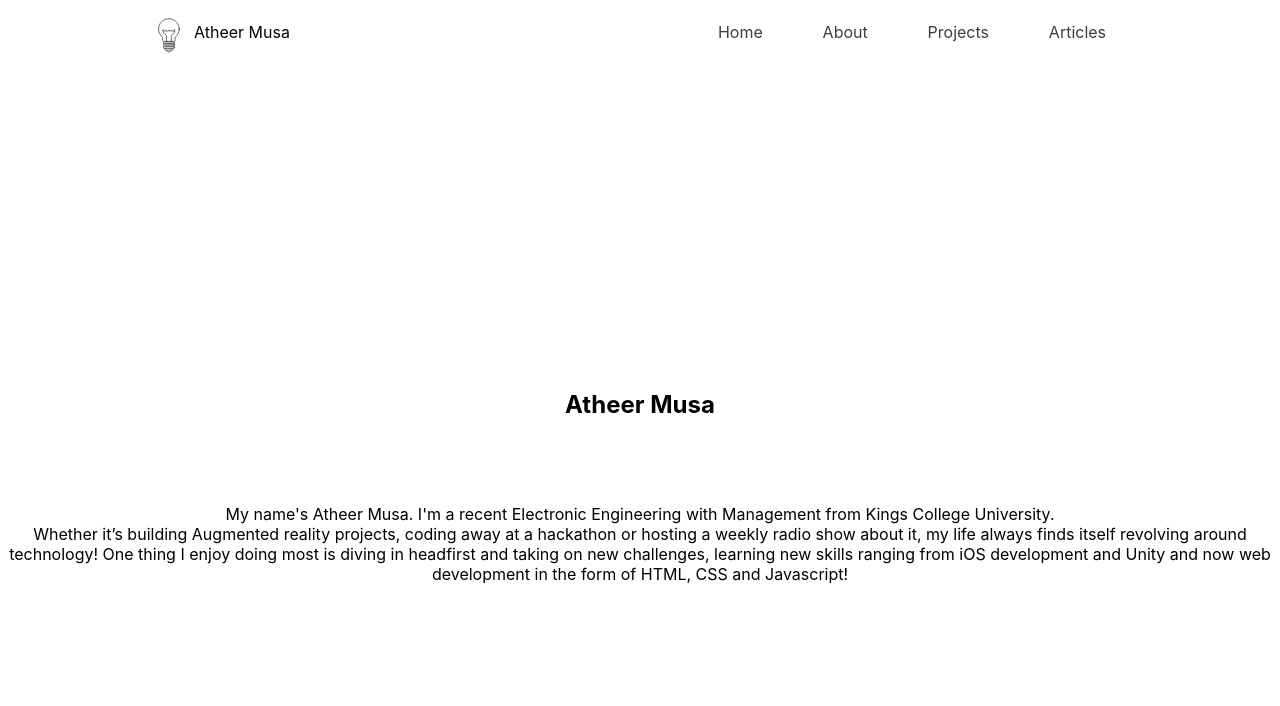
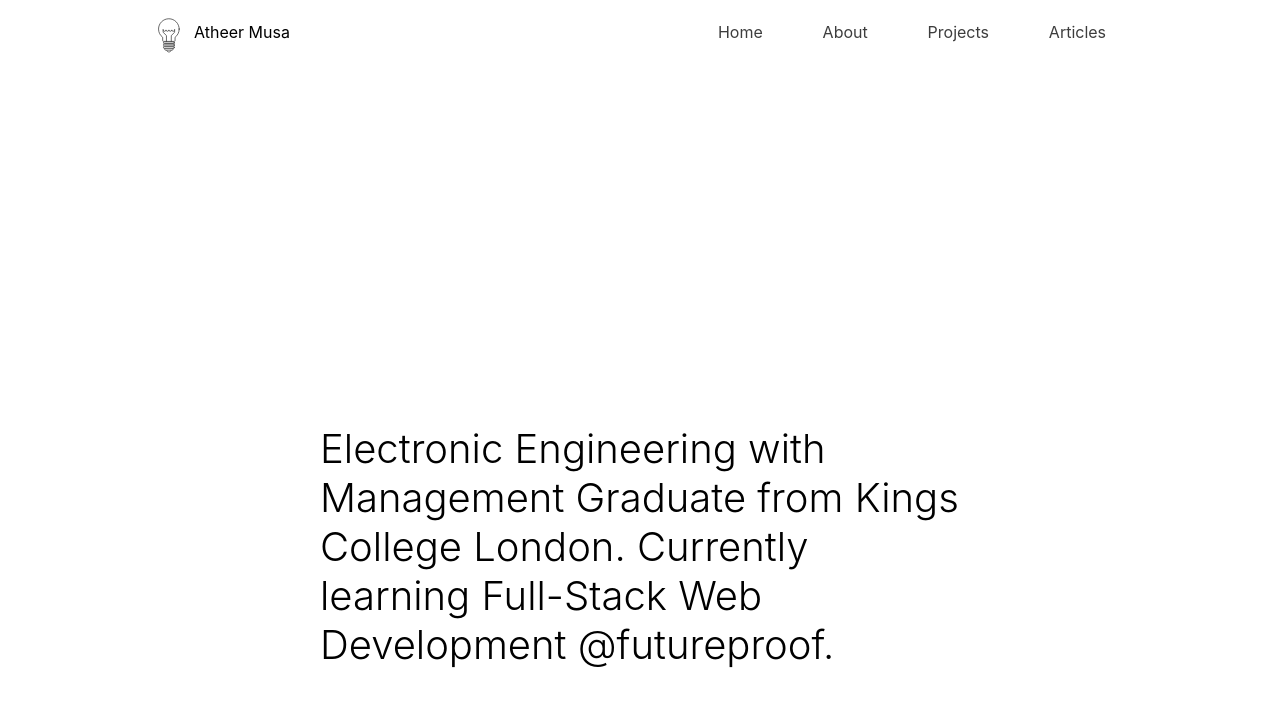
Before and after one commit to atheermusa/portfolioSiteReact, a React (Create React App) app: page / in a window 1280 px wide. Shown: the top 706 px of the page. Built offline with nearby package versions, Linux system fonts and the light colour scheme.

Commit message:
styling and text content

```diff
--- a/public/index.html
+++ b/public/index.html
@@ -10,34 +10,11 @@
       content="Web site created using create-react-app"
     />
     <link rel="apple-touch-icon" href="%PUBLIC_URL%/logo192.png" />
-    <!--
-      manifest.json provides metadata used when your web app is installed on a
-      user's mobile device or desktop. See https://developers.google.com/web/fundamentals/web-app-manifest/
-    -->
-    <link rel="manifest" href="%PUBLIC_URL%/manifest.json" />
-    <!--
-      Notice the use of %PUBLIC_URL% in the tags above.
-      It will be replaced with the URL of the `public` folder during the build.
-      Only files inside the `public` folder can be referenced from the HTML.
 
-      Unlike "/favicon.ico" or "favicon.ico", "%PUBLIC_URL%/favicon.ico" will
-      work correctly both with client-side routing and a non-root public URL.
-      Learn how to configure a non-root public URL by running `npm run build`.
-    -->
-    <title>React App</title>
+    <title>Atheer Musa</title>
   </head>
   <body>
     <noscript>You need to enable JavaScript to run this app.</noscript>
     <div id="root"></div>
-    <!--
-      This HTML file is a template.
-      If you open it directly in the browser, you will see an empty page.
-
-      You can add webfonts, meta tags, or analytics to this file.
-      The build step will place the bundled scripts into the <body> tag.
-
-      To begin the development, run `npm start` or `yarn start`.
-      To create a production bundle, use `npm run build` or `yarn build`.
-    -->
   </body>
 </html>
--- a/src/Components/About.js
+++ b/src/Components/About.js
@@ -4,9 +4,9 @@ import '../styles/about.css';
 function About(props) {
   return (
     <div className="about">
-       <h2>About Me</h2>
-        <p>Lorem ipsum dolor sit amet, consectetur adipisicing elit, sed do eiusmod tempor incididunt ut labore et dolore magna aliqua. Ut enim ad minim veniam, quis nostrud exercitation ullamco laboris nisi ut aliquip ex ea commodo consequat. Duis aute
-      irure dolor in reprehenderit in voluptate velit esse cillum dolore eu fugiat nulla pariatur. Excepteur sint occaecat cupidatat non proident, sunt in culpa qui officia deserunt mollit anim id est laborum.</p>
+       <h2 className="aboutTitle">About Me</h2>
+        <p className= "aboutProfile">Whether it’s building Augmented reality projects, coding away at a hackathon or hosting a weekly radio show about it,
+        my life always finds itself revolving around technology! One thing I enjoy doing most is diving in headfirst and taking on new challenges, learning new skills ranging from iOS development and Unity and now web development in the form of HTML, CSS and Javascript!</p>
       <br />
       <br />
       <div id="skills-experience">
--- a/src/Components/Projects.js
+++ b/src/Components/Projects.js
@@ -1,6 +1,7 @@
 import React from "react"
 import '../styles/projects.css';
 import Thumbnail from './Thumbnail.js';
+
 
 function Projects(props) {
   return (
@@ -56,6 +57,7 @@ function Projects(props) {
         category="AR/VR/XR"
       />
       </div>
+
     </div>
   )
 }
--- a/src/Components/Title.js
+++ b/src/Components/Title.js
@@ -4,13 +4,11 @@ import '../styles/title.css';
 function Title(props) {
   return (
     <div className="title">
-      <div className ="titleName">
+      {/* <div className ="titleName">
         <h1>Atheer Musa</h1>
-      </div>
+      </div> */}
       <div className="titleDescription">
-        <p>My name's Atheer Musa. I'm a recent Electronic Engineering with Management from Kings College University.</p>
-        <p>Whether it’s building Augmented reality projects, coding away at a hackathon or hosting a weekly radio show about it,
-        my life always finds itself revolving around technology! One thing I enjoy doing most is diving in headfirst and taking on new challenges, learning new skills ranging from iOS development and Unity and now web development in the form of HTML, CSS and Javascript!</p>
+        <p className="titleOneline">Electronic Engineering with Management Graduate from Kings College London. Currently learning Full-Stack Web Development @futureproof.</p>
       </div>
     </div>
   )
--- a/src/styles/about.css
+++ b/src/styles/about.css
@@ -5,10 +5,17 @@
 .about {
     width: 100%;
     height: 100vh;
-    /* background-color: green; */
     display: flex;
     flex-direction: column;
     justify-content: center;
     align-items: center;
-    text-align: center;
 }
+
+.aboutProfile {
+    width:50%
+}
+
+.aboutTitle {
+    font-size: 2rem;
+    font-weight: 300;
+}
--- a/src/styles/app.css
+++ b/src/styles/app.css
@@ -14,7 +14,7 @@
 }
 
 .dark-mode #bulb_body:hover {
-    fill: none;
+    fill: #1a1919;
 }
 
 .dark-mode .navlink {
--- a/src/styles/navbar.scss
+++ b/src/styles/navbar.scss
@@ -3,45 +3,6 @@
     padding: 0;
     font-family: -apple-system, system-ui, BlinkMacSystemFont, "Segoe UI", Roboto, Ubuntu;
 }
-/* .nav {
-    background-color: #333;
-    border: 1px solid #ccc;
-    border-width: 1px 0;
-    list-style: none;
-    margin: 0;
-    padding: 0;
-    text-align: center;
-    overflow: hidden;
-    background-color: rgba(0, 0, 0, 0.5);
-    position: fixed;
-    top: 0;
-    width: 100%;
-    display: flex;
-    justify-content: space-around;
-    z-index: 9;
-  }
-
-  .nav li {
-    display: inline;
-  }
-
-  .nav a {
-    display: inline-block;
-    padding: 10px;
-    text-decoration: none;
-    font-size: 17px;
-    color: #f2f2f2;
-  }
-
-  .nav a:hover {
-    background-color: #3498db;
-    color: black;
-  }
-
-  .nav a.active {
-    background-color: #3498db;
-    color: white;
-  } */
 
   .container {
     display: flex;
@@ -68,7 +29,7 @@
   }
 
   #bulb-svg {
-    max-height: 8vh;
+    min-height: 8vh;
     width: 50px;
     height: 150px;
   }
@@ -79,7 +40,6 @@
 
 .logoContainer {
   display: flex;
-  // justify-content: space-around;
   align-items: center;
   width: 20%;
 }
--- a/src/styles/projects.css
+++ b/src/styles/projects.css
@@ -6,7 +6,6 @@
 .projects {
     width: 100%;
     height: 100vh;
-    /* background-color: red; */
     display: flex;
     flex-direction: column;
     justify-content: flex-start;
--- a/src/styles/thumbnail.css
+++ b/src/styles/thumbnail.css
@@ -1,5 +1,5 @@
 .project {
     padding: 10px;
     margin:10px ;
-    background-color: violet;
+    background-color: #9999;
 }
--- a/src/styles/title.css
+++ b/src/styles/title.css
@@ -7,12 +7,10 @@
 .title {
     width: 100%;
     height: 100vh;
-    /* background-color: blue; */
     display: flex;
     flex-direction: column;
     justify-content: center;
     align-items: center;
-    text-align: center;
 }
 
 .titleName {
@@ -26,7 +24,7 @@
 }
 
 .titleDescription {
-    width: 100%;
+    width: 50%;
     display: flex;
     flex-direction: column;
     justify-content: space-evenly;
@@ -34,3 +32,8 @@
     padding: 10px;
     margin: 10px;
 }
+
+.titleOneline {
+    font-size: 2.5em;
+    font-weight: 300;
+}
```
